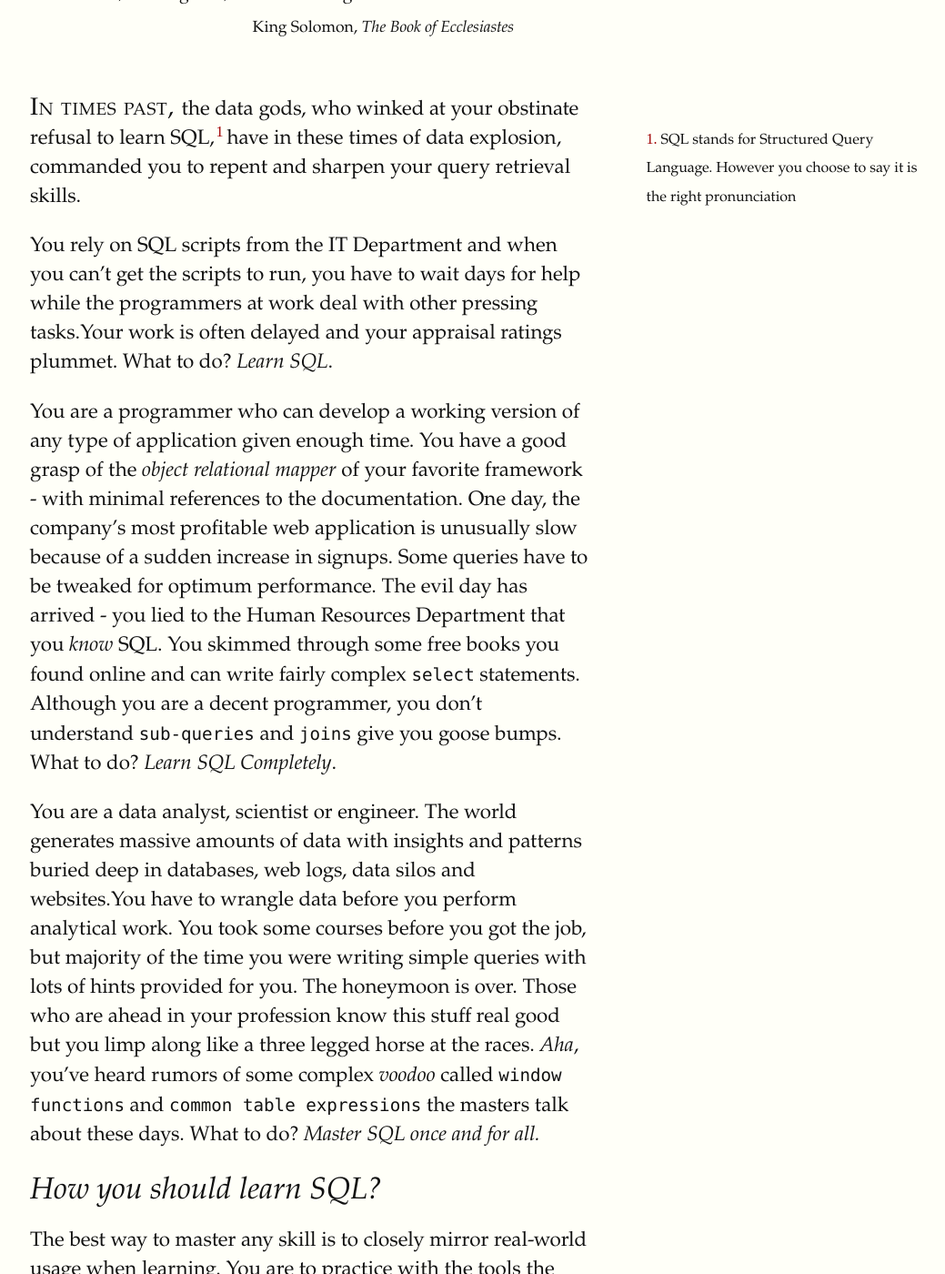
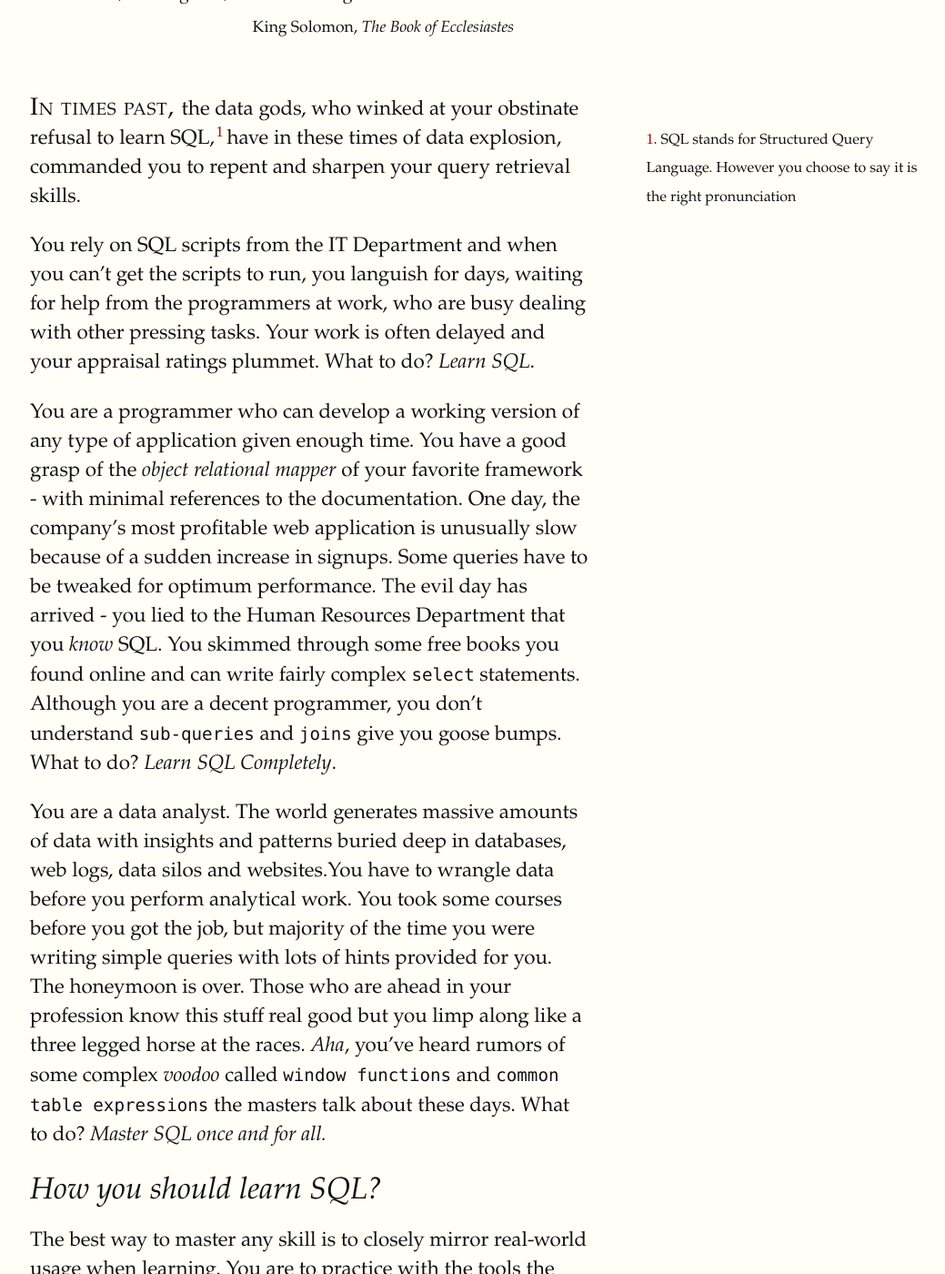
Before and after one commit to dancingpixels/el-escriba, a Jekyll site: the page built from _posts/2020-02-27-so-you-want-to-learn-sql.md, in a window 1280 px wide and 1400 px high, scrolled down 373 px. Shown: the whole window at 91% size, without its empty margins (127-1166 px from the left). Built offline with Jekyll 4.4.1, drawn with Linux system fonts in a browser that asks for light colours; some web fonts are replaced; some of the changed text lies outside the part shown.

Commit message:
fixed typos and imporved formatting

```diff
--- a/_posts/2020-02-27-so-you-want-to-learn-sql.md
+++ b/_posts/2020-02-27-so-you-want-to-learn-sql.md
@@ -9,11 +9,11 @@
 {%  newthought 'In times past, '%} the data gods, who winked at your obstinate refusal to learn SQL,{% sidenote 'one' 'SQL stands for Structured Query Language. However you choose to say it is the right pronunciation'%} have in these times of data explosion, commanded you to repent and sharpen your query retrieval skills.
 <!--more-->
 
-You rely on SQL scripts from the IT Department and when you can't get the scripts to run, you have to wait days for help while the programmers at work deal with other pressing tasks.Your work is often delayed and your appraisal ratings plummet. What to do? _Learn SQL_.
+You rely on SQL scripts from the IT Department and when you can't get the scripts to run, you languish for days, waiting for help from the programmers at work, who are busy dealing with other pressing tasks. Your work is often delayed and your appraisal ratings plummet. What to do? _Learn SQL_.
 
 You are a programmer who can develop a working version of any type of application given enough time. You have a good grasp of the *object relational mapper* of your favorite framework - with minimal references to the documentation. One day, the company's most profitable web application is unusually slow because of a sudden increase in signups. Some queries have to be tweaked for optimum performance. The evil day has arrived - you lied to the Human Resources Department that you *know* SQL. You skimmed through some free books you found online and can write fairly complex `select` statements. Although you are a decent programmer, you don't understand `sub-queries` and `joins` give you goose bumps. What to do? _Learn SQL Completely_.
 
-You are a data analyst, scientist or engineer. The world generates massive amounts of data with insights and patterns buried deep in databases, web logs, data silos and websites.You have to wrangle data before you perform analytical work. You took some courses before you got the job, but majority of the time you were writing simple queries with lots of hints provided for you. The honeymoon is over. Those who are ahead in your profession know this stuff real good but you limp along like a three legged horse at the races. _Aha_, you've heard rumors of some complex *voodoo* called `window functions` and `common table expressions` the masters talk about these days. What to do? *Master SQL once and for all.*
+You are a data analyst. The world generates massive amounts of data with insights and patterns buried deep in databases, web logs, data silos and websites.You have to wrangle data before you perform analytical work. You took some courses before you got the job, but majority of the time you were writing simple queries with lots of hints provided for you. The honeymoon is over. Those who are ahead in your profession know this stuff real good but you limp along like a three legged horse at the races. _Aha_, you've heard rumors of some complex *voodoo* called `window functions` and `common table expressions` the masters talk about these days. What to do? *Master SQL once and for all.*
 
 
 ## How you should learn SQL?
@@ -23,6 +23,7 @@
 An oft ignored component of learning is knowing why you want to learn and how much you are willing to sacrifice on the alter of mastery. Learning to ride a bicycle for the occasional trip to the store differs immensely from training to ride at the Olympic Games. If you fail to set your desired goal before you begin, you'll feel immense pain.
 
 For the sake of simplicity, we'll divide intending pupils of SQL craft into 2 groups, listing the resources you are to study to attain mastery whilst explaining the rationale behind each choice. {% sidenote 'two' 'The groups are mutually exclusive - you can work through all the groups in any particular order or select any group you desire.' %}
+
 
 ###  1 - SQL Exploration
 This stage is for those who want a good primer on writing and reading SQL queries. You'd almost never write complex queries on the job and a good working knowledge will be enough for you to get by. Non-technical workers who have to do data analysis, budding programmers and those who have studied SQL in the past but need a refresher will do well to start here.
```
Also changed, not shown: other parts of _posts/2020-02-27-so-you-want-to-learn-sql.md (+5 -3 lines).
